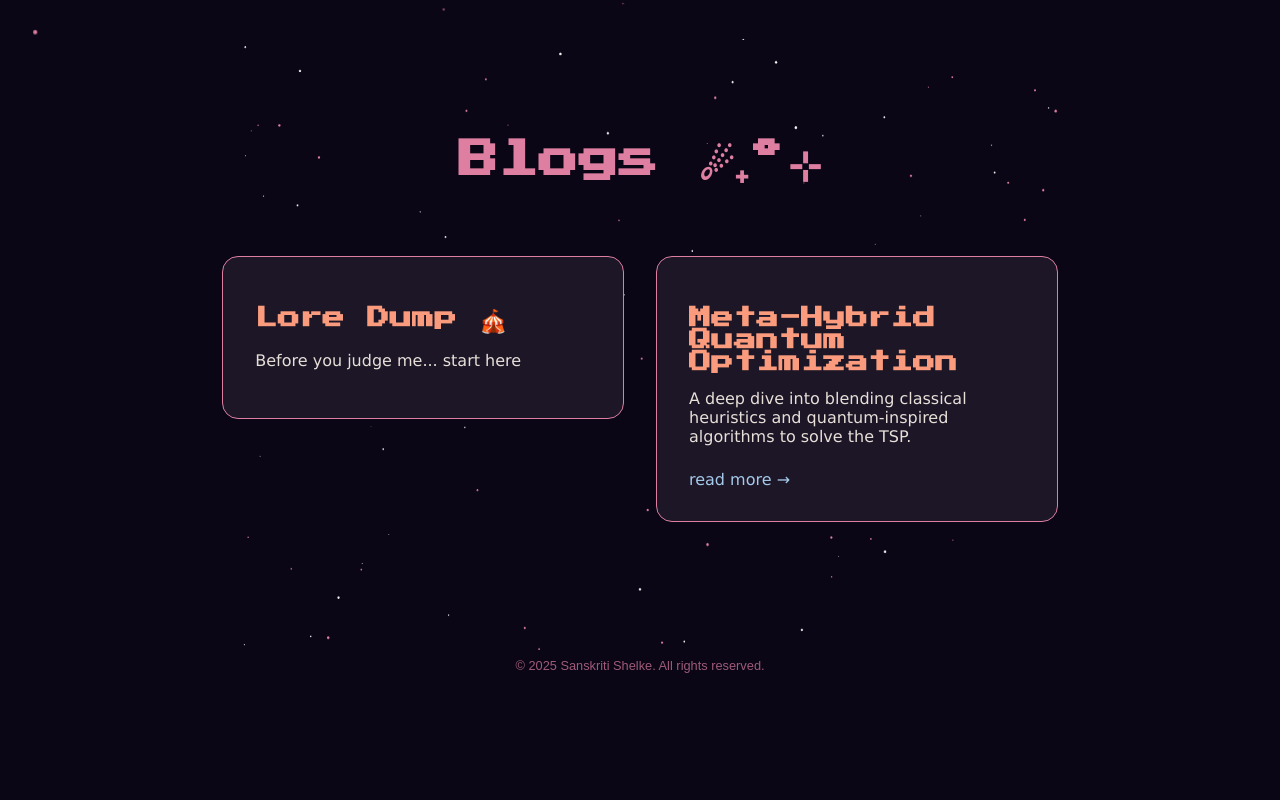
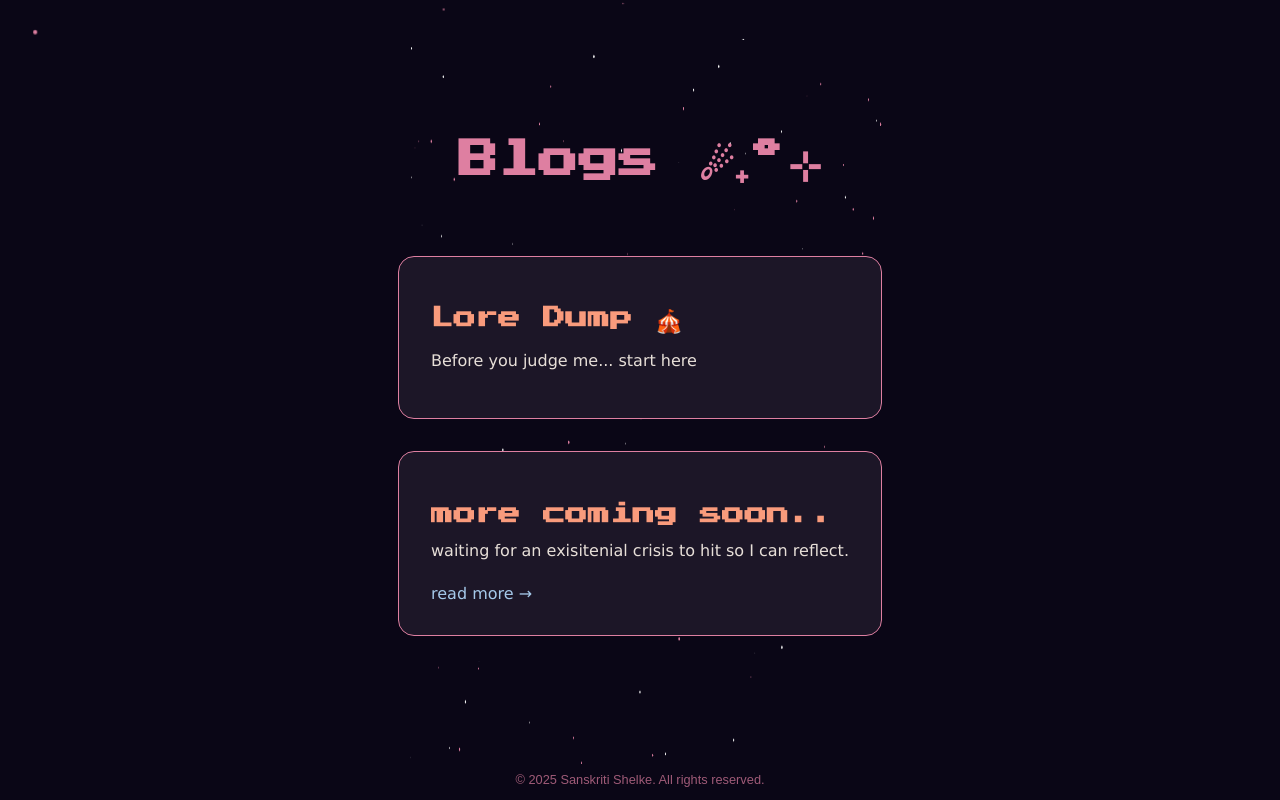
Before and after one commit to san5kriti/blogwebsite, a Next.js app: page / in a window 1280 px wide. Shown: the part 1554-2354 px from the top of the page. Before the commit the page ends 2240 px from the top, so only its background shows below. Built offline with nearby package versions, Linux system fonts and the light colour scheme.

Commit message:
fixing up

```diff
--- a/src/components/Blogs.tsx
+++ b/src/components/Blogs.tsx
@@ -60,9 +60,9 @@ export default function Blogs() {
           <IntroductionCard />
 
           <div className={styles.blogCard}>
-            <h2 className={styles.blogTitle}>Meta-Hybrid Quantum Optimization</h2>
+            <h2 className={styles.blogTitle}>more coming soon..</h2>
             <p className={styles.blogSnippet}>
-              A deep dive into blending classical heuristics and quantum-inspired algorithms to solve the TSP.
+              waiting for an exisitenial crisis to hit so I can reflect.
             </p>
             <Link href="/blogs/blog2" className={styles.readMore}>read more →</Link>
           </div>
```
